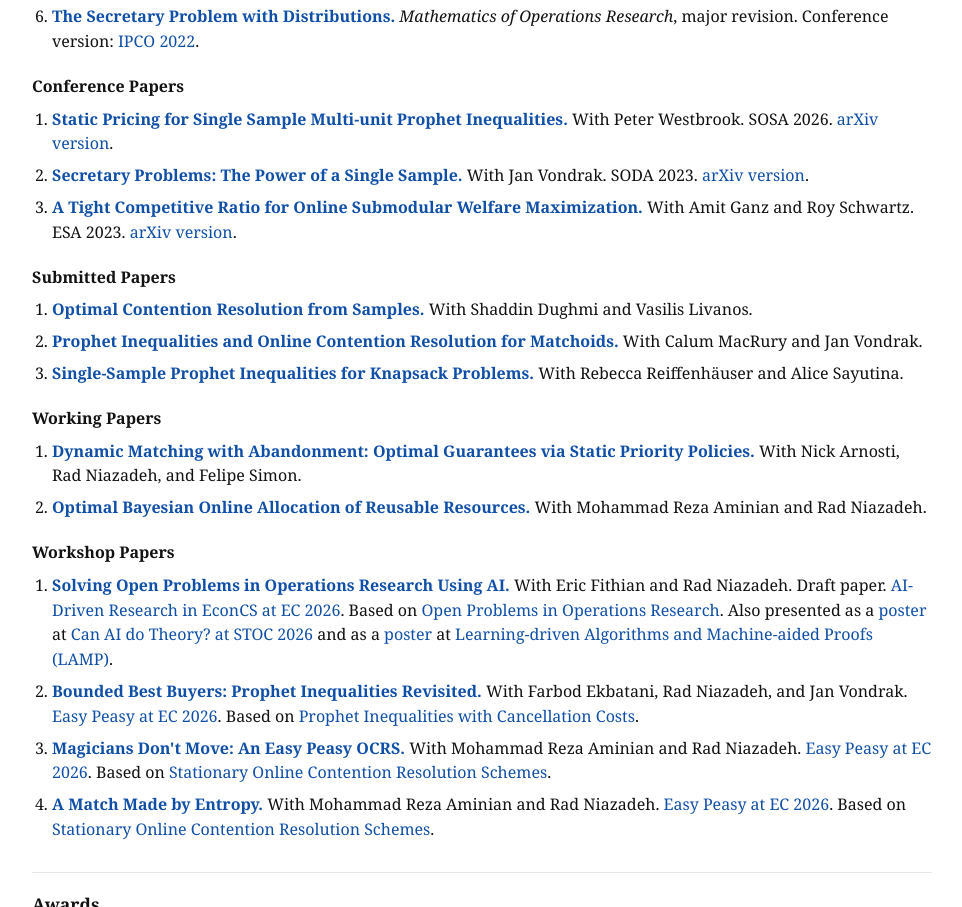
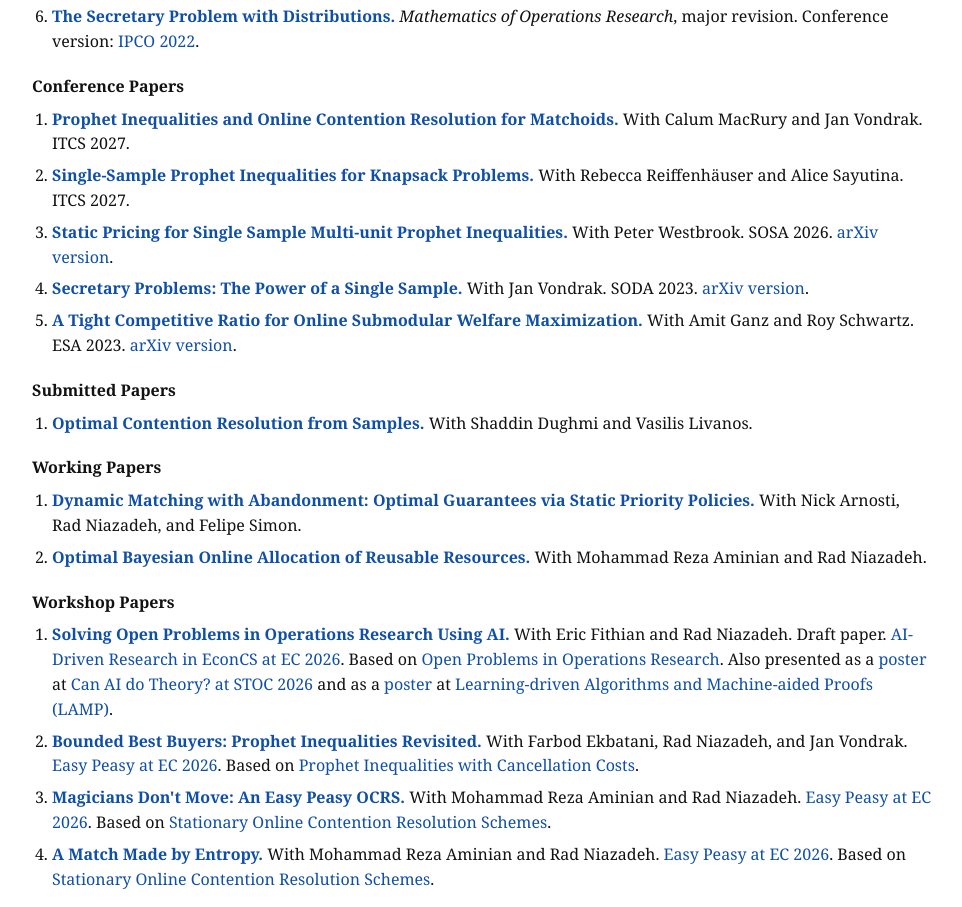
Before and after one commit to Pranav-Nuti/personal-website, a plain HTML site: page index.html in a window 1280 px wide. Shown: the part 1906-2813 px from the top of the page, without its empty margins (158-1120 px from the left). Drawn offline with Linux system fonts and the light colour scheme.

Commit message:
Update ITCS 2027 publications and CV

```diff
--- a/index.html
+++ b/index.html
@@ -239,6 +239,14 @@
       <h3>Conference Papers</h3>
       <ol>
         <li>
+          <strong><a href="https://arxiv.org/abs/2609.20939">Prophet Inequalities and Online Contention Resolution for Matchoids.</a></strong>
+          With Calum MacRury and Jan Vondrak. ITCS 2027.
+        </li>
+        <li>
+          <strong><a href="Single-Sample%20Prophet%20Inequalities%20for%20Knapsack%20Problems.pdf">Single-Sample Prophet Inequalities for Knapsack Problems.</a></strong>
+          With Rebecca Reiffenhäuser and Alice Sayutina. ITCS 2027.
+        </li>
+        <li>
           <strong><a href="https://epubs.siam.org/doi/abs/10.1137/1.9781611978964.10?af=R">Static Pricing for Single Sample Multi-unit Prophet Inequalities.</a></strong>
           With Peter Westbrook. SOSA 2026. <a href="https://arxiv.org/abs/2409.07719">arXiv version</a>.
         </li>
@@ -255,8 +263,6 @@
       <h3>Submitted Papers</h3>
       <ol>
         <li><strong><a href="https://sigact-stoc.github.io/stoc2027/#:~:text=Optimal%20Contention%20Resolution%20from%20Samples">Optimal Contention Resolution from Samples.</a></strong> With Shaddin Dughmi and Vasilis Livanos.</li>
-        <li><strong><a href="https://arxiv.org/abs/2609.20939">Prophet Inequalities and Online Contention Resolution for Matchoids.</a></strong> With Calum MacRury and Jan Vondrak.</li>
-        <li><strong><a href="Single-Sample%20Prophet%20Inequalities%20for%20Knapsack%20Problems.pdf">Single-Sample Prophet Inequalities for Knapsack Problems.</a></strong> With Rebecca Reiffenhäuser and Alice Sayutina.</li>
       </ol>
 
       <h3>Working Papers</h3>
```
Also changed, not shown: 1 other file.
